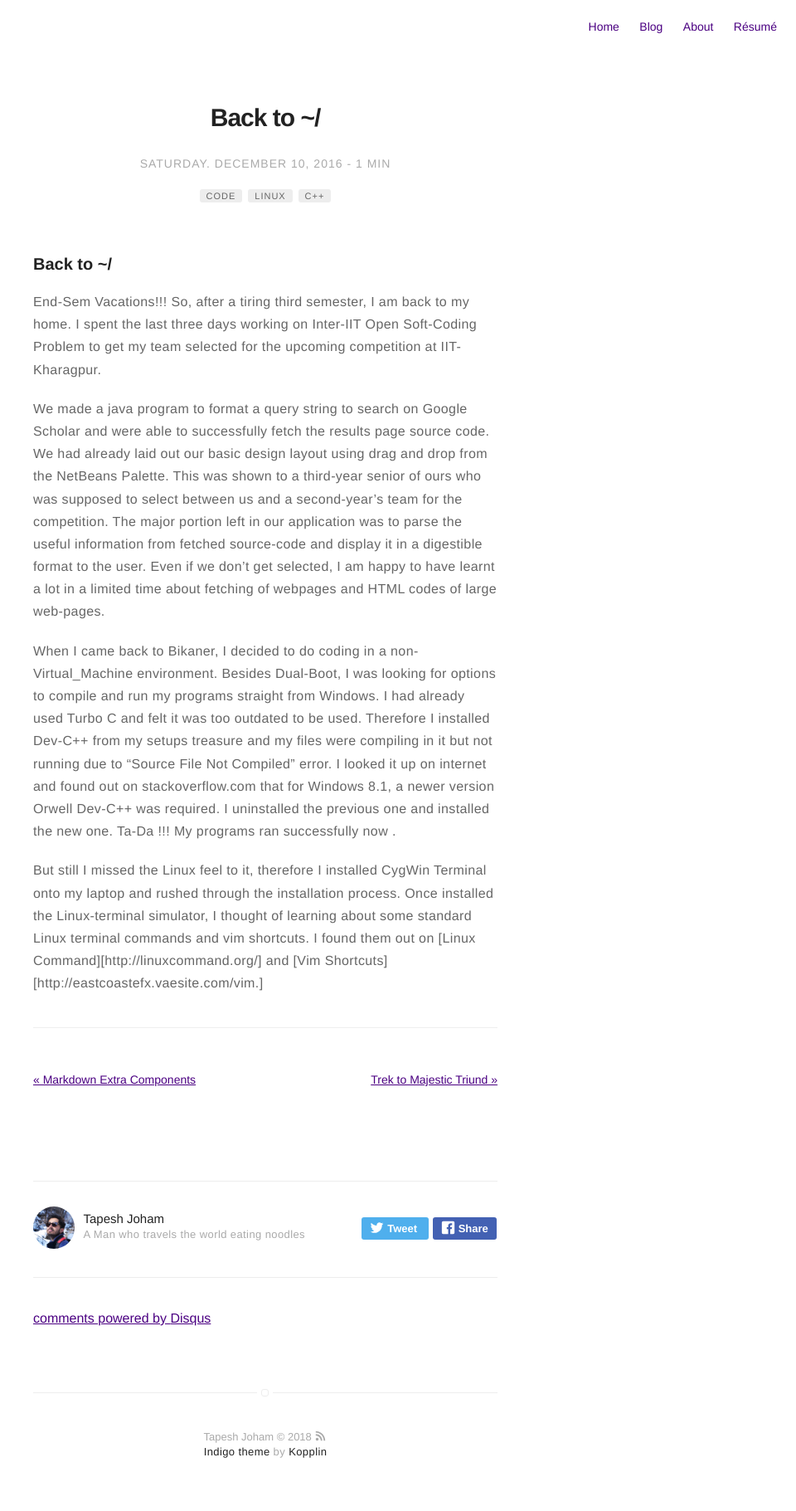
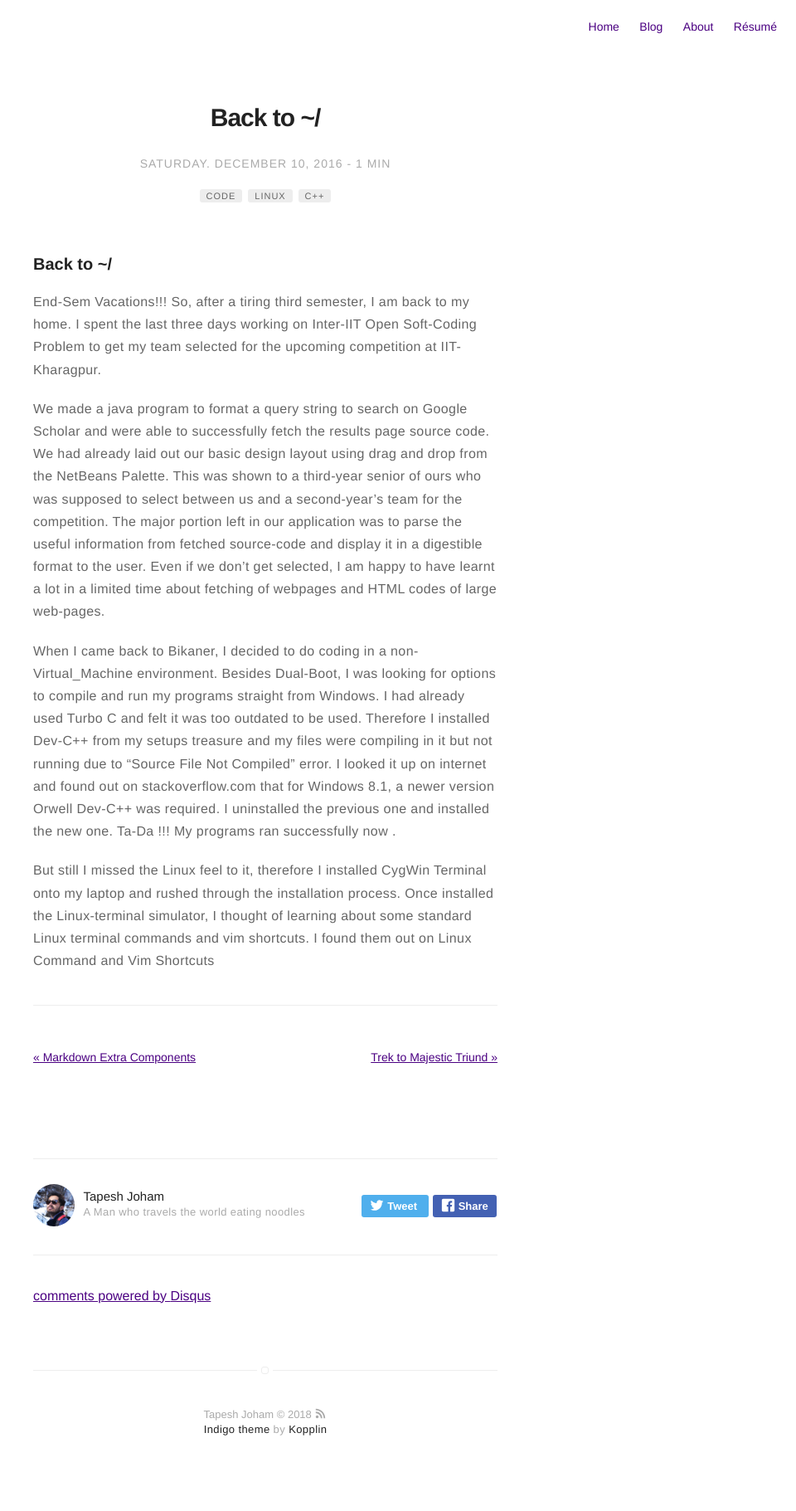
Before and after one commit to tapeshjoham/tapeshjoham.github.io, a Jekyll site: the page built from _posts/2016-12-10-Code-and-Linux.markdown, in a window 1280 px wide. Shown: the whole page at 83% size, without its empty margins (320-1280 px from the left). Built offline with Jekyll 4.4.1, drawn with Linux system fonts in a browser that asks for light colours; comment, search, counter and statistics services are not loaded; after the commit the page ends 1794 px from its top, so only the background shows below that; some of the changed lines change nothing that is shown.

Commit message:
Update 2016-12-10-Code-and-Linux.markdown

```diff
--- a/_posts/2016-12-10-Code-and-Linux.markdown
+++ b/_posts/2016-12-10-Code-and-Linux.markdown
@@ -23,6 +23,6 @@ We made a java program to format a query string to search on Google Scholar and
 When I came back to Bikaner, I decided to do coding in a non-Virtual_Machine environment. Besides Dual-Boot, I was looking for options to compile and run my programs straight from Windows. I had already used Turbo C and felt it was too outdated to be used. Therefore I installed Dev-C++ from my setups treasure and my files were compiling in it but not running due to "Source File Not Compiled" error. I looked it up on internet and found out on stackoverflow.com that for Windows 8.1, a newer version Orwell Dev-C++ was required. I uninstalled the previous one and installed the new one. Ta-Da !!! My programs ran successfully now .
 
 But still I missed the Linux feel to it, therefore I installed CygWin Terminal onto my laptop and rushed through the installation process.
-Once installed the Linux-terminal simulator, I thought of learning about some standard Linux terminal commands and vim shortcuts. I found them out on [Linux Command][http://linuxcommand.org/] and [Vim Shortcuts][http://eastcoastefx.vaesite.com/vim.]
+Once installed the Linux-terminal simulator, I thought of learning about some standard Linux terminal commands and vim shortcuts. I found them out on Linux Command and Vim Shortcuts
 
 ---
```
